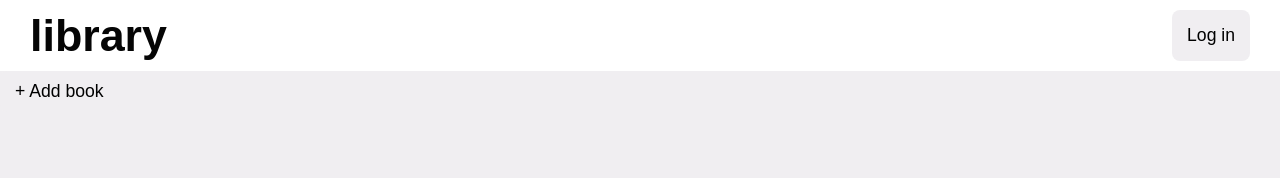
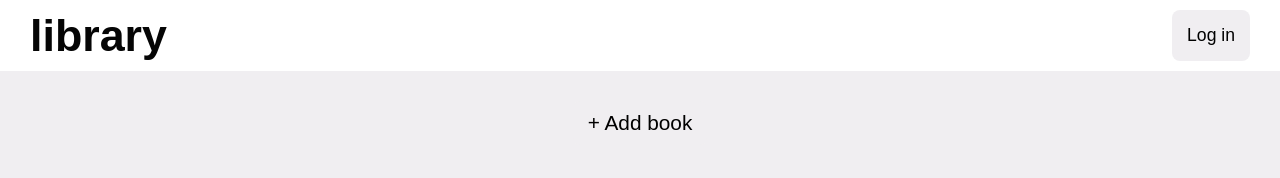
Before and after one commit to ronald2117/Project-Library-TOP, a plain HTML site: page index.html in a window 1280 px wide. Drawn offline with Linux system fonts and the light colour scheme.

Commit message:
Add initial design to add book buttonn

```diff
--- a/index.html
+++ b/index.html
@@ -12,7 +12,9 @@
     <div class="logo">library</div>
     <button class="login-btn btns">Log in</button>
   </div>
-  <button class="add-book-btn btns">+ Add book</button>
-  <div class="books-container"></div>
+  <div class="main-content">
+    <button class="add-book-btn btns">+ Add book</button>
+    <div class="books-container"></div>
+  </div>
 </body>
 </html>
--- a/style.css
+++ b/style.css
@@ -55,3 +55,14 @@ body {
     cursor: pointer;
     font-size: 1.1rem;
 }
+
+.main-content {
+    display: flex;
+    align-items: center;
+    flex-flow: column;
+    padding: 30px;
+}
+
+.add-book-btn {
+    font-size: 1.3rem;
+}
```
